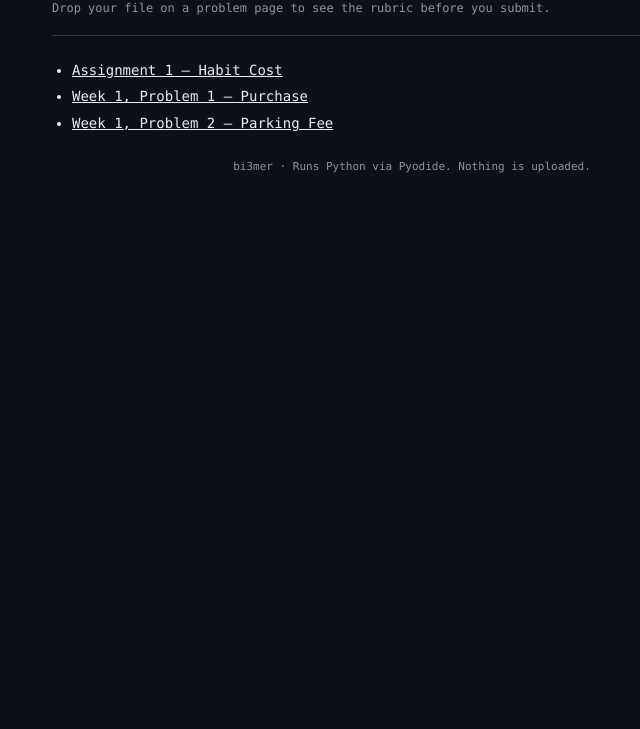
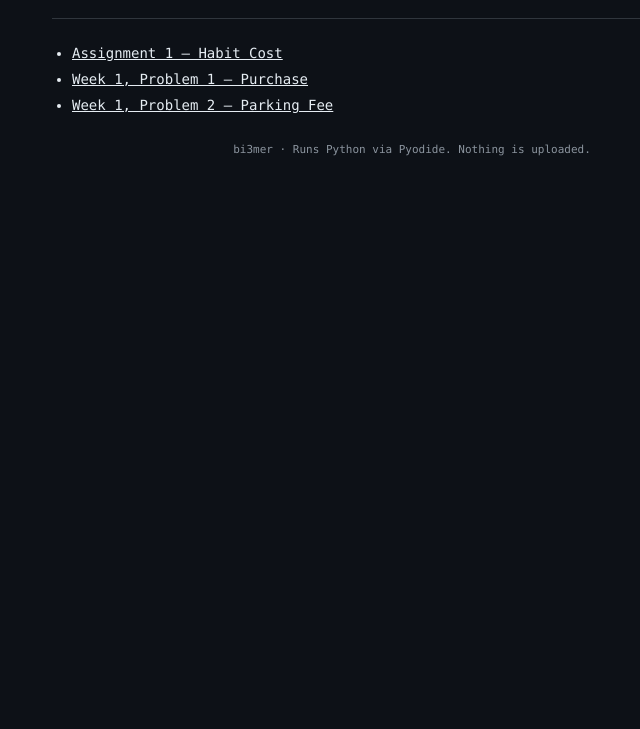
Before and after one commit to bi3mer/autograder, a website: page cs230/index.html in a window 1280 px wide. Shown: the part 71-800 px from the top of the page, without its empty margins (228-868 px from the left). Drawn offline with Linux system fonts and the light colour scheme.

Commit message:
removed useless info

```diff
--- a/cs230/index.html
+++ b/cs230/index.html
@@ -11,10 +11,6 @@
             <header>
                 <div class="title-block">
                     <h1>CS230</h1>
-                    <div class="sub">
-                        Drop your file on a problem page to see the rubric
-                        before you submit.
-                    </div>
                 </div>
             </header>
             <ul class="links">
```
